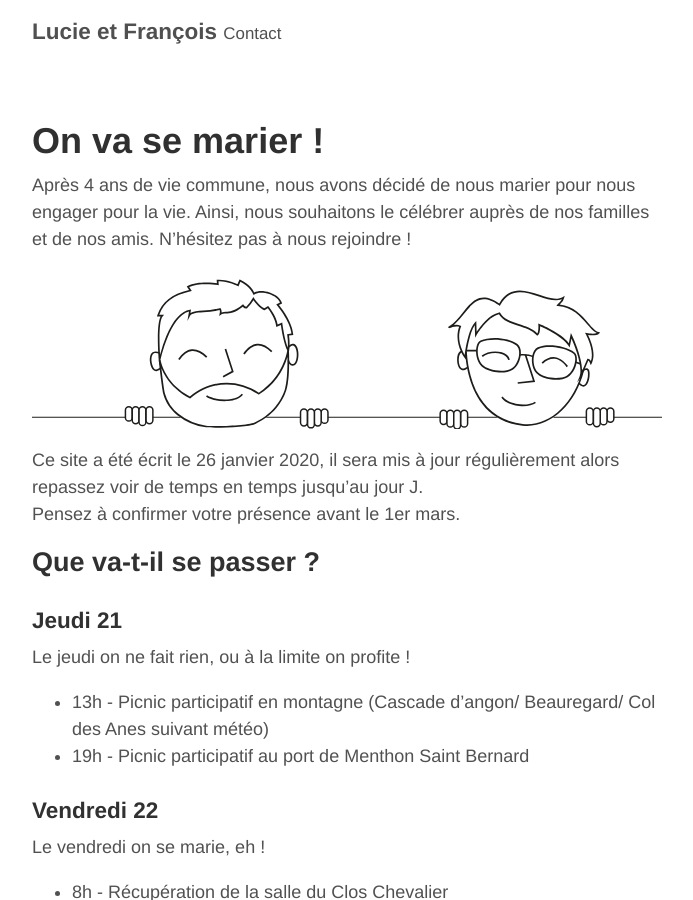
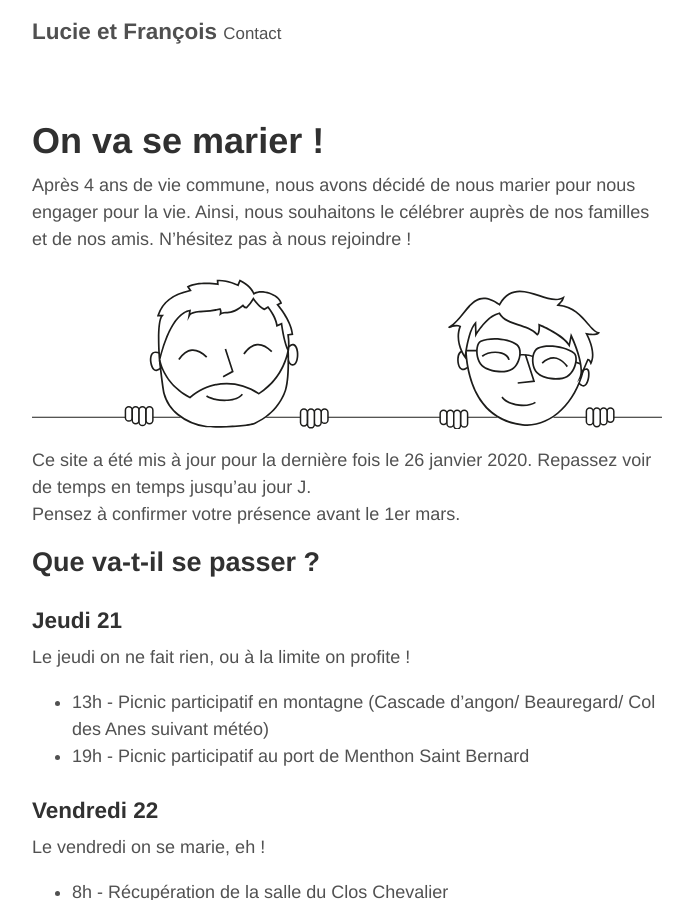
Before and after one commit to francoismarceau/blog, a Jekyll site: the page built from index.md, in a window 1280 px wide and 900 px high. Shown: the whole window, without its empty margins (293-986 px from the left). Built offline with Jekyll 4.4.1, drawn with Linux system fonts in a browser that asks for light colours.

Commit message:
Update index.md

```diff
--- a/index.md
+++ b/index.md
@@ -7,7 +7,7 @@ Après 4 ans de vie commune, nous avons décidé de nous marier pour nous engage
 
 ![image de nous](/assets/banner.svg)
 
-Ce site a été écrit le 26 janvier 2020, il sera mis à jour régulièrement alors repassez voir de temps en temps jusqu'au jour J.
+Ce site a été mis à jour pour la dernière fois le 26 janvier 2020. Repassez voir de temps en temps jusqu'au jour J.
 Pensez à confirmer votre présence avant le 1er mars.
 
 
```
